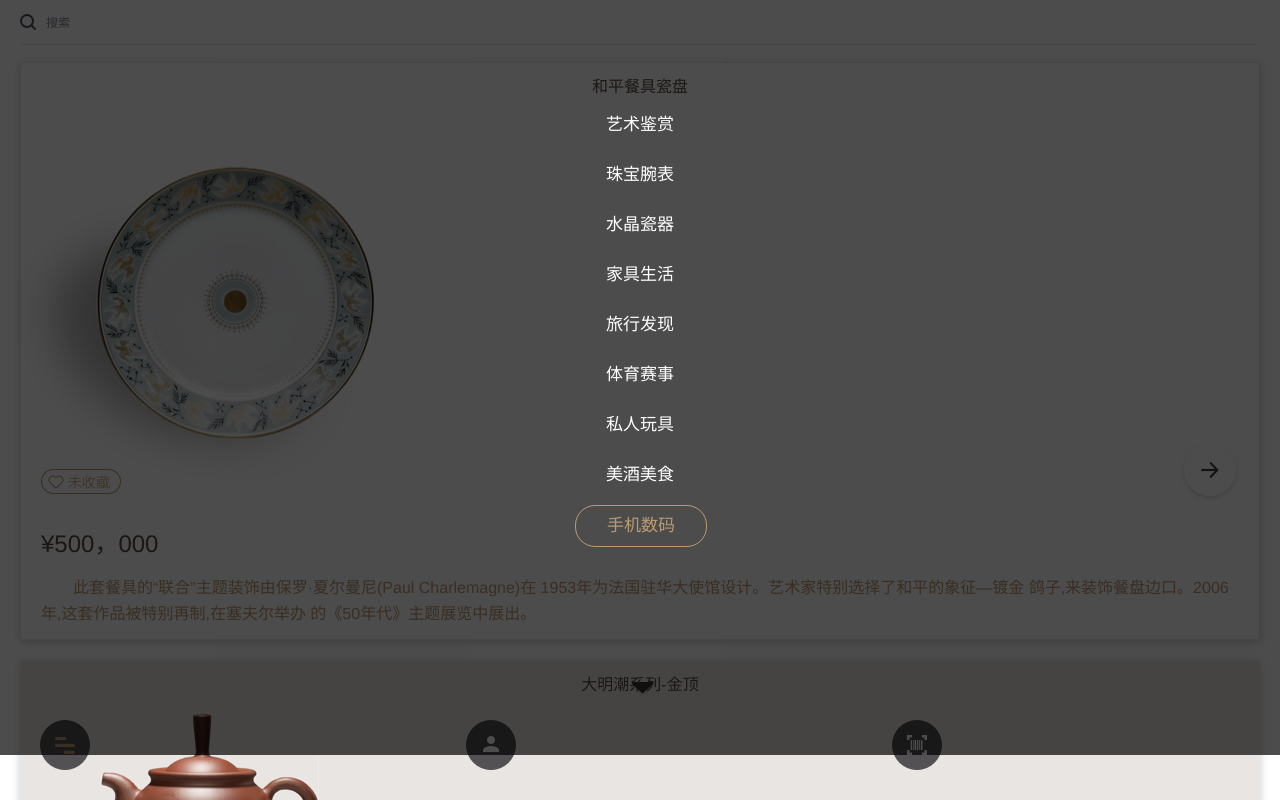
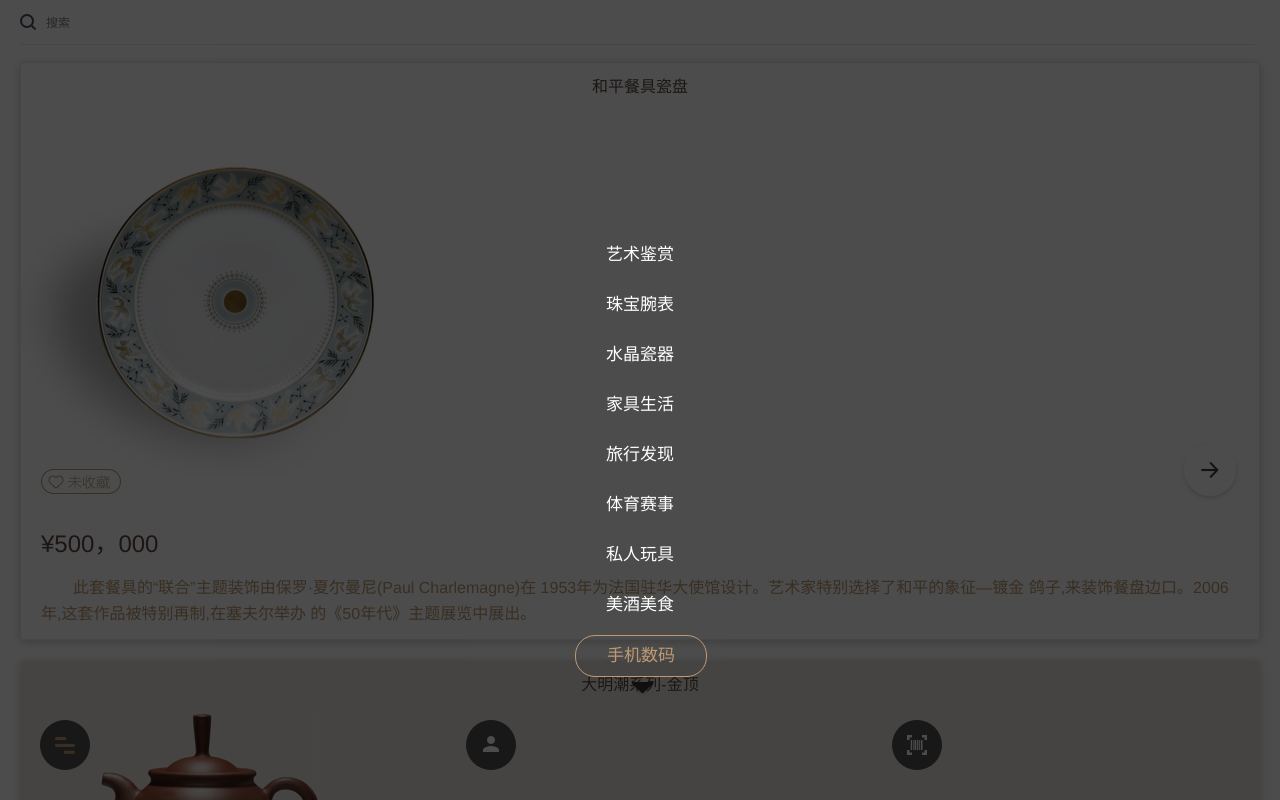
Before and after one commit to Method520/demo, a plain HTML site: page index.html in a window 1280 px wide. Both pictures are taken after a click on the item 253 px from the left and 745 px from the top of the page. Shown: the top 800 px of the page. Drawn offline with Linux system fonts and the light colour scheme.

```diff
--- a/css/main.css
+++ b/css/main.css
@@ -112,12 +112,12 @@ li.scanner.active{
 .layer ul li a:link {color: #FFF!important;}
 .homeLayer{
     margin-top:-45px;
-    padding-bottom:44px;
+    padding-bottom:50px;
 }
 
 .homeLayer ul{
     margin-left:-40px;
-    margin-top:3.8rem!important;
+    margin-top:2.8rem!important;
 }
 .homeLayer2{
     padding-bottom:0px;
--- a/index.html
+++ b/index.html
@@ -16,7 +16,7 @@
     <title></title>
 </head>
 <body>
-    <div class="layer">
+    <div class="layer homeLayer">
         <ul>
             <li> 艺术鉴赏</li>
             <li> 珠宝腕表</li>
```
